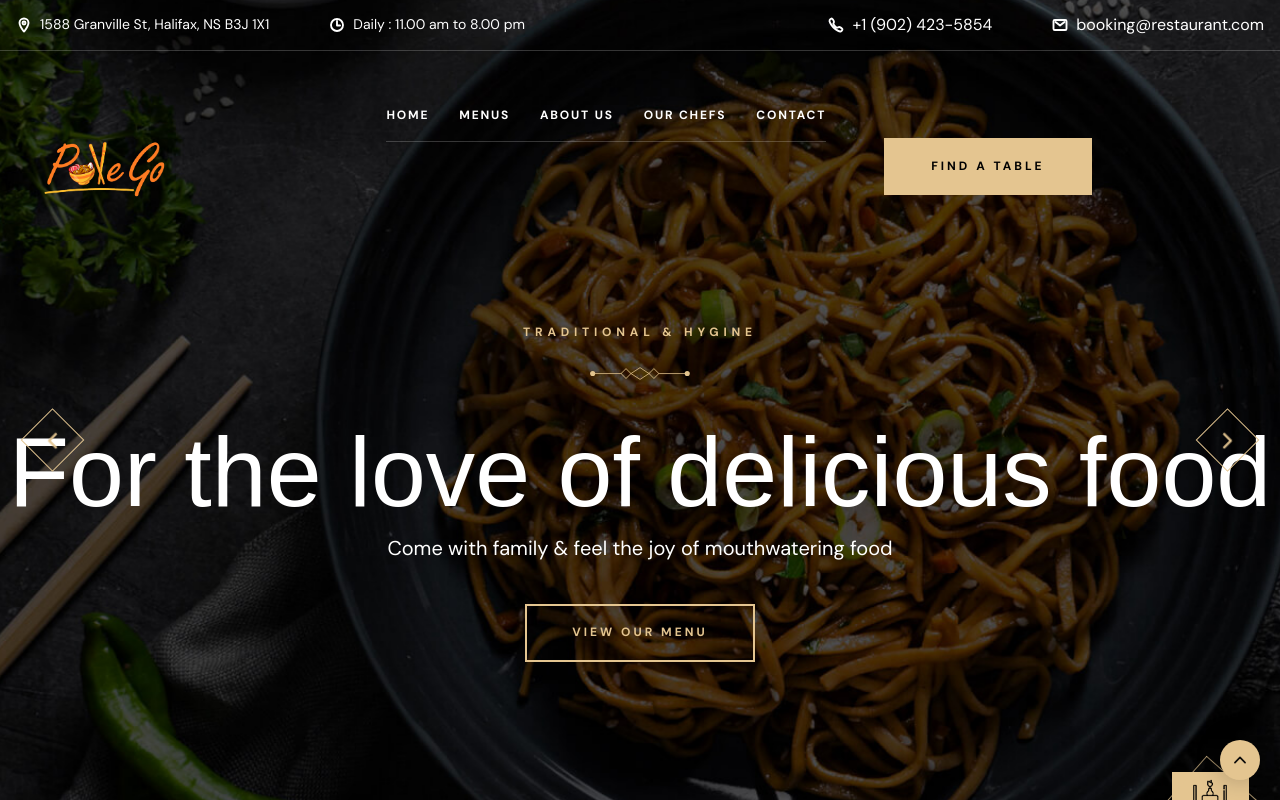
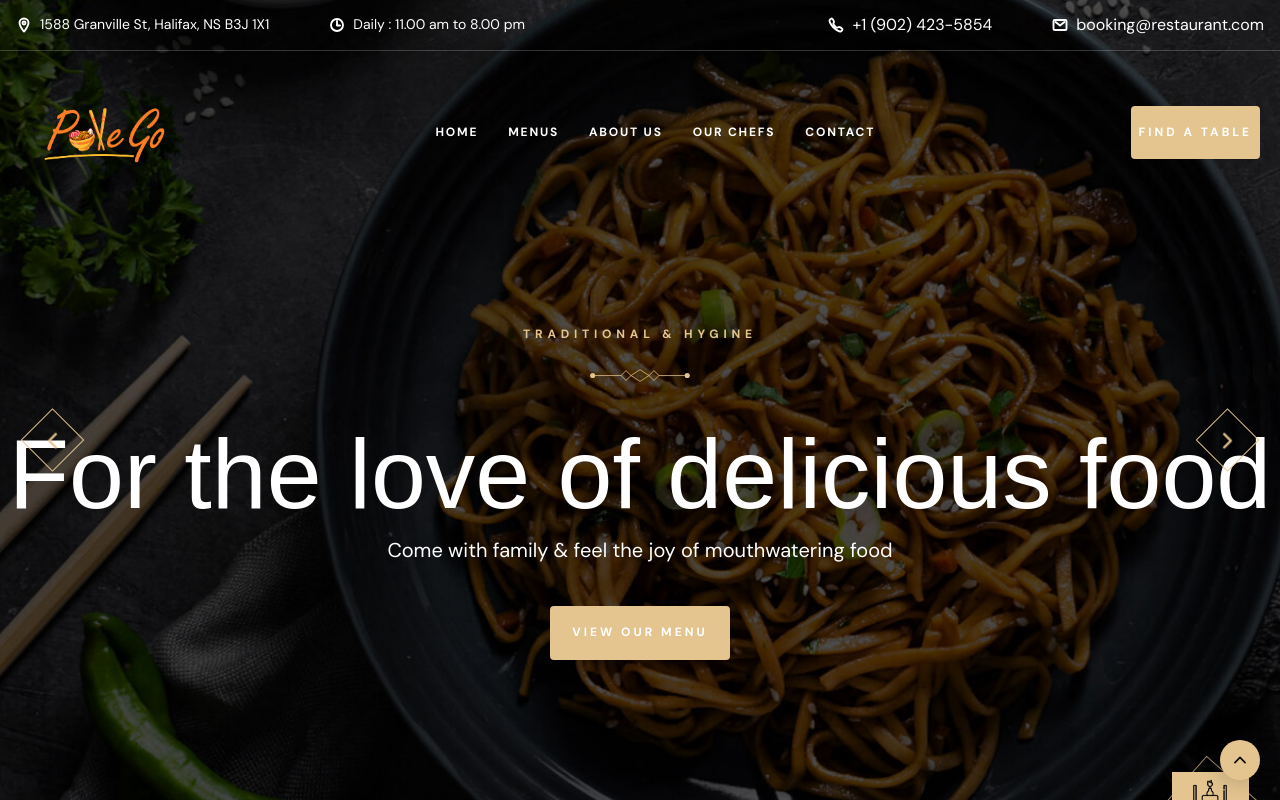
Before and after one commit to weijingxuan925/PokeGo, a Next.js app: page / in a window 1280 px wide. Shown: the top 800 px of the page. Built offline with nearby package versions, Linux system fonts and the light colour scheme; a web font is replaced by a local one.

Commit message:
修复navbar的剧中和文字显示

```diff
--- a/components/Navbar/Navbar.css
+++ b/components/Navbar/Navbar.css
@@ -2,13 +2,15 @@
     #REUSED STYLE
 \*-----------------*/
 
-.container{ padding-inline: 16px; }
+.container {
+    padding-inline: 16px;
+}
 
 /*----------------------*\
     #NAVBAR STYLES
 \*----------------------*/
 
-.header{
+.header {
     position: fixed;
     top: 0;
     left: 0;
@@ -20,18 +22,18 @@
     transition: var(--transition-1);
 }
 
-.header.active{
+.header.active {
     padding-block: 20px;
     background-color: var(--eerie-black-4);
     border-color: var(--black-alpha-15);
 }
 
-.header.hide{
+.header.hide {
     transform: translateY(-100%);
     transition-delay: 250ms;
 }
 
-.header .container{
+.header .container {
     padding-inline: 20px;
     display: flex;
     justify-content: space-between;
@@ -39,11 +41,17 @@
     gap: 8px;
 }
 
-.header .btn{ display: none; }
+.header .btn {
+    display: none;
+}
 
-.navbar{
+.navbar {
+    display: flex;
+    align-items: center;
+    justify-content: flex-start;
+    padding: 0 16px;
+    background-color: var(--smoky-black-1);
     position: fixed;
-    background-color: var(--smoky-black-1);
     top: 0;
     left: -360px;
     bottom: 0;
@@ -57,16 +65,30 @@
     transition: var(--transition-2);
 }
 
-.navbar.active{
+.navbar.active {
     visibility: visible;
     transform: translateX(360px);
 }
 
-.navbar::-webkit-scrollbar-thumb{
+.navbar::-webkit-scrollbar-thumb {
     background-color: var(--white-alpha-10);
 }
 
-.overlay{
+.navbar-list {
+    flex: 1;
+    display: flex;
+    justify-content: center;
+    gap: 20px;
+    list-style: none;
+    margin: 0;
+    padding: 0;
+}
+
+.navbar-reserve {
+    flex: 0 0 auto;
+}
+
+.overlay {
     position: fixed;
     top: 0;
     left: 0;
@@ -79,42 +101,64 @@
     z-index: 1;
 }
 
-.overlay.active{
+.overlay.active {
     opacity: 1;
     pointer-events: all;
 }
 
-@media (min-width: 575px){
-    .header{ top: 51px; }
+@media (min-width: 575px) {
+    .header {
+        top: 51px;
+    }
 
-    .header.active{ top: 0; }
+    .header.active {
+        top: 0;
+    }
 
-    .header .btn{
+    .header .btn {
         display: block;
         margin-inline-start: auto;
     }
 }
 
-@media (min-width: 1200px){
-    .nav-open-btn, .navbar > *:not(.navbar-list), .header .overlay{
+@media (min-width: 1200px) {
+    .nav-open-btn,
+    .navbar > *:not(.navbar-list),
+    .header .overlay {
         display: none;
     }
 
-    .header .container{ max-width: unset; }
-
-    .navbar, .navbar.active, .navbar-list{ all: unset; }
-
-    .navbar, .navbar.active{
-        margin-inline: auto 20px;
+    .header .container {
+        max-width: unset;
     }
 
-    .navbar .separator{ display: none; }
+    .navbar,
+    .navbar.active {
+        position: static;
+        transform: none;
+        visibility: visible;
+        display: flex;
+        justify-content: space-between;
+        max-width: unset;
+        padding: 0;
+        background-color: transparent;
+    }
 
-    .header .btn{ margin-inline-start: 0; }
+    .navbar-list {
+        justify-content: center;
+    }
+
+    .navbar-reserve {
+        margin-inline-start: auto;
+    }
+
+    .header .btn {
+        margin-inline-start: 0;
+    }
 }
 
-@media(min-width: 1400px){
-    .navbar{
+@media (min-width: 1400px) {
+    .navbar {
         margin-inline: auto;
     }
 }
--- a/components/Navbar/Navbar.tsx
+++ b/components/Navbar/Navbar.tsx
@@ -11,33 +11,31 @@ import {
     NavbarReserve
 } from '../components';
 
-
 const Navbar = () => {
     const [openMenu, setOpenMenu] = useState(false);
     const [scrolled, setScrolled] = useState(false);
 
     useEffect(() => {
-        const handleScrool = () => {
-            const isScrooled = window.scrollY >= 50;
-            setScrolled(isScrooled);
+        const handleScroll = () => {
+            const isScrolled = window.scrollY >= 50;
+            setScrolled(isScrolled);
         };
 
-        window.addEventListener('scroll', handleScrool);
+        window.addEventListener('scroll', handleScroll);
 
         return () => {
-            window.removeEventListener('scroll', handleScrool);
-        }
-    }, [])
-
+            window.removeEventListener('scroll', handleScroll);
+        };
+    }, []);
 
     return (
         <header className={`header ${scrolled && 'active'}`}>
             <div className="container">
-                <Logo/>
+                <Logo />
                 <nav className={`navbar ${openMenu && 'active'}`}>
-                    <NavbarClose handleButtonsMenu={() => setOpenMenu(!openMenu)}/>
-                    <Logo/>
-                    <NavbarList/>
+                    <NavbarClose handleButtonsMenu={() => setOpenMenu(!openMenu)} />
+                    <Logo />
+                    <NavbarList />
                     <NavbarInfo
                         title="Visit Us"
                         location="Restaurant St, Delicious City,"
@@ -48,7 +46,7 @@ const Navbar = () => {
                         phone="+88-123-123456"
                     />
                 </nav>
-                <NavbarReserve containedStyles="text text-"/>
+                <NavbarReserve containedStyles="text text-" />
                 <NavbarOpen
                     handleButtonsMenu={() => setOpenMenu(!openMenu)}
                     containedStyles="line line-"
@@ -56,7 +54,7 @@ const Navbar = () => {
                 <div className={`overlay ${openMenu && 'active'}`}></div>
             </div>
         </header>
-    )
-}
+    );
+};
 
 export default Navbar;
--- a/components/NavbarList/NavbarList.css
+++ b/components/NavbarList/NavbarList.css
@@ -1,6 +1,9 @@
 .navbar-list{
-    border-block-end: 1px solid var(--white-alpha-20);
-    margin-block-end: 100px;
+    display: flex;
+    gap: 20px;
+    list-style: none;
+    margin: 0;
+    padding: 0;
 }
 
 @media (min-width: 768px){
--- a/components/NavbarReserve/NavbarReserve.css
+++ b/components/NavbarReserve/NavbarReserve.css
@@ -0,0 +1,18 @@
+.link.btn {
+    display: inline-flex; /* 使用 flexbox 布局 */
+    justify-content: center; /* 水平居中 */
+    align-items: center; /* 垂直居中 */
+    padding: 10px 20px;
+    background-color: var(--gold-crayola);
+    color: white;
+    text-decoration: none;
+    border-radius: 4px;
+    transition: background-color 0.3s;
+    white-space: nowrap; /* 防止换行 */
+    text-align: center; /* 确保文字居中 */
+}
+
+.link.btn span {
+    display: inline-block;
+    white-space: nowrap; /* 确保文本不换行 */
+}
```
